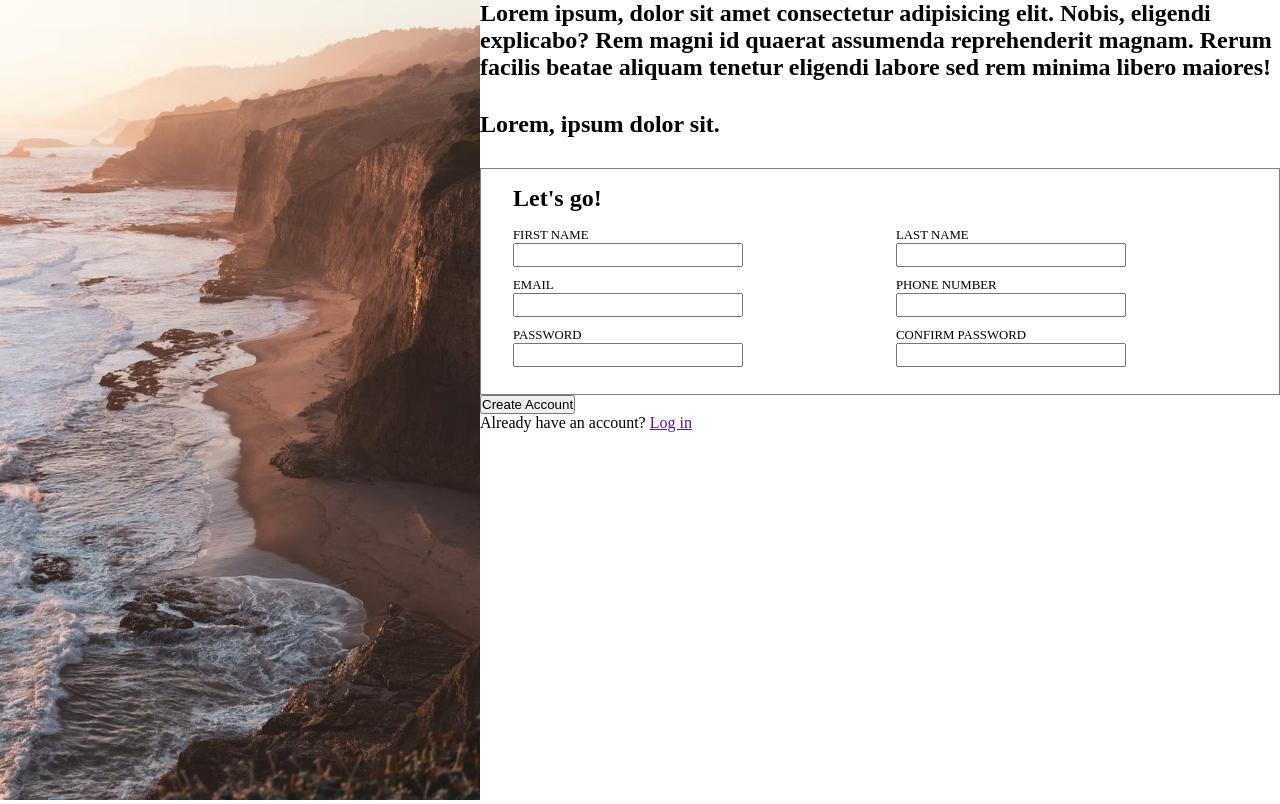
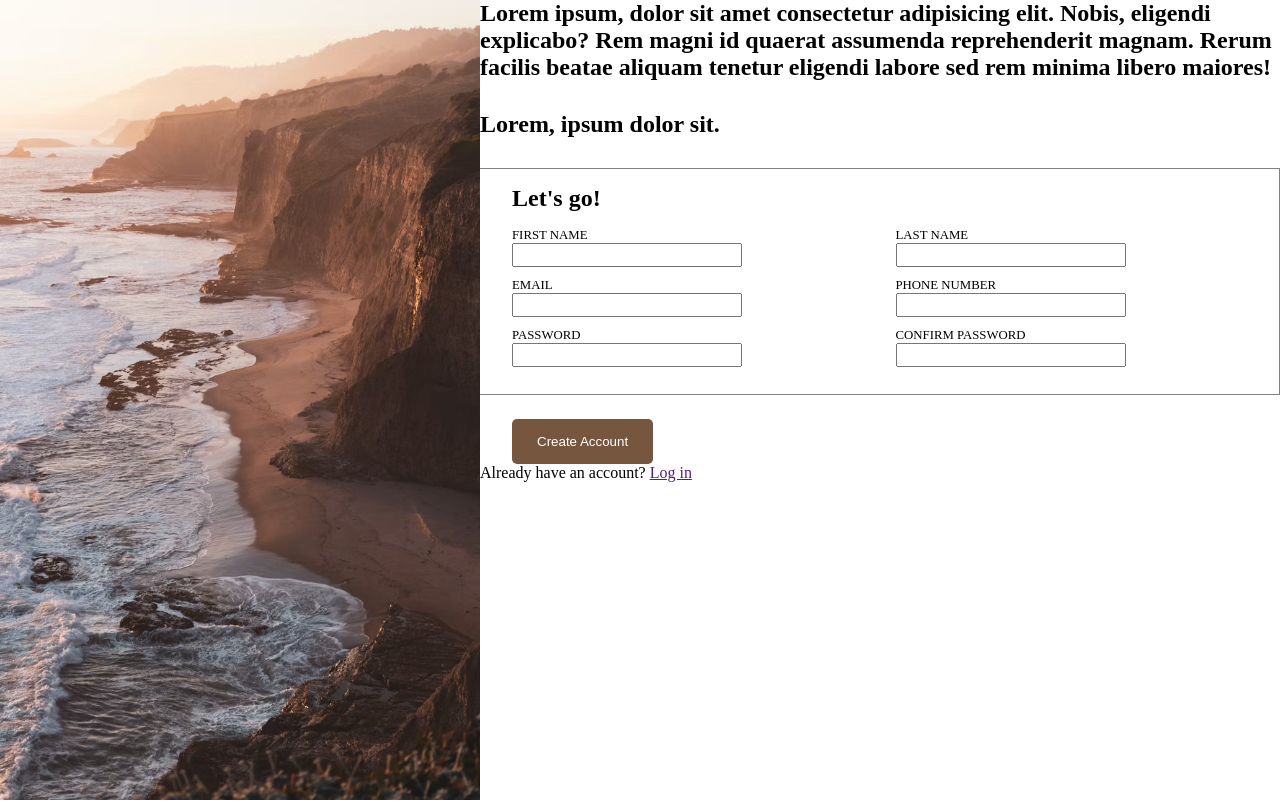
Before and after one commit to LucasAzevedoTheDev/sign-up-form, a plain HTML site: page index.html in a window 1280 px wide. Drawn offline with Linux system fonts and the light colour scheme.

Commit message:
add button css

```diff
--- a/styles.css
+++ b/styles.css
@@ -70,8 +70,17 @@ h2 {
   padding-left: 2rem;
   padding-top: 1rem;
   padding-bottom: 2rem;
+  border-left: none;
 }
 
-
+button {
+  margin-top: 1.5rem;
+  margin-left: 2rem;
+  padding: 15px 25px;
+  border-radius: 5px;
+  background-color: rgb(119, 86, 63);
+  color: white;
+  border: none;
+}
 /* update form css */
 /* update background pic details */
```
